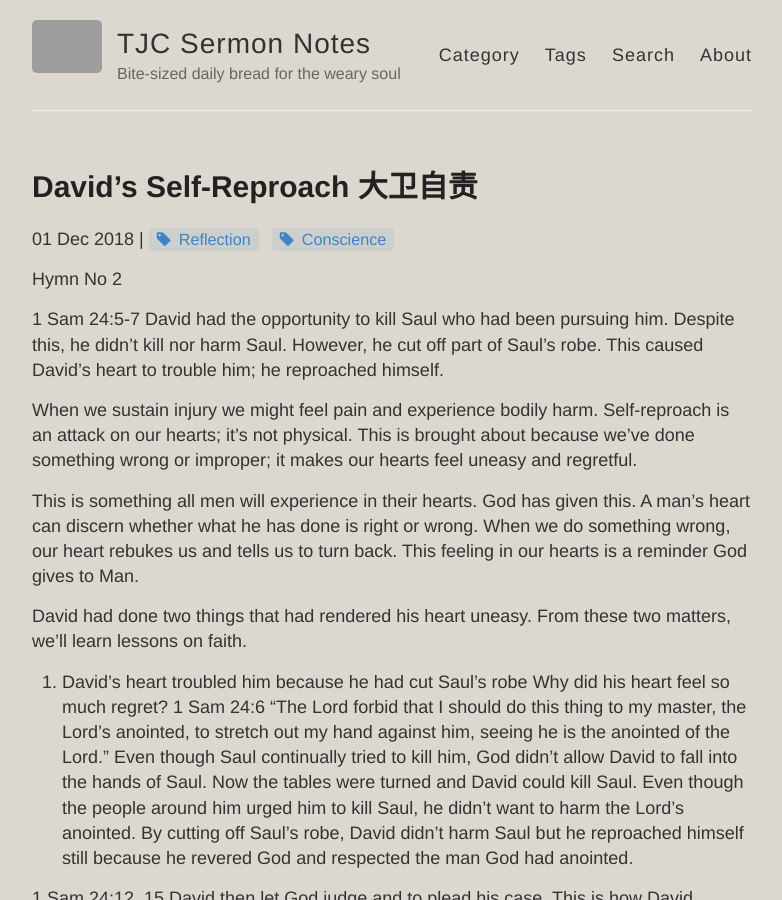
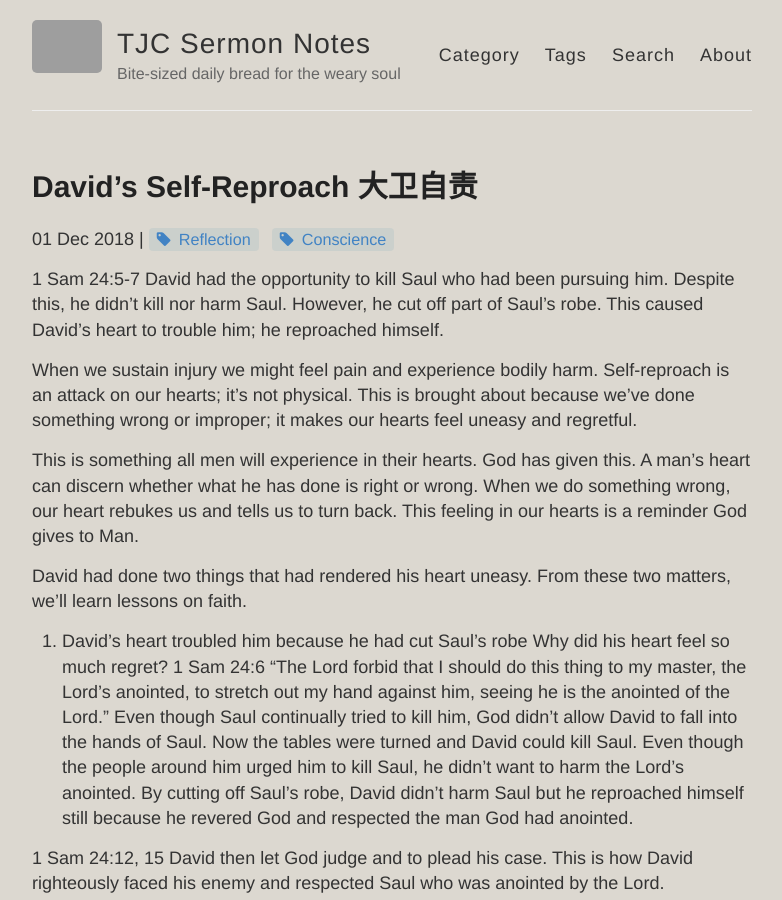
Before and after one commit to catchupTJC/catchuptjc.github.io, a Jekyll site: the page built from _posts/2018-12-01-DavidsSelfReproach.md, in a window 1280 px wide and 900 px high. Shown: the whole window, without its empty margins (248-1030 px from the left). Built offline with Jekyll 4.4.1, drawn with Linux system fonts in a browser that asks for light colours; nearby versions of some CDN libraries; comment, search, counter and statistics services are not loaded; grey boxes are pictures that could not be loaded.

Commit message:
Update post.html

```diff
--- a/_layouts/post.html
+++ b/_layouts/post.html
@@ -11,7 +11,6 @@ layout: default
   {% endfor %}
   {% endif %}
 
-  <p>Hymn No 2</p>
   {% if page.hymns %}
   <div class="post-hymn">{{ page.hymns | slugify }}</div>
   {% endif %}
```
